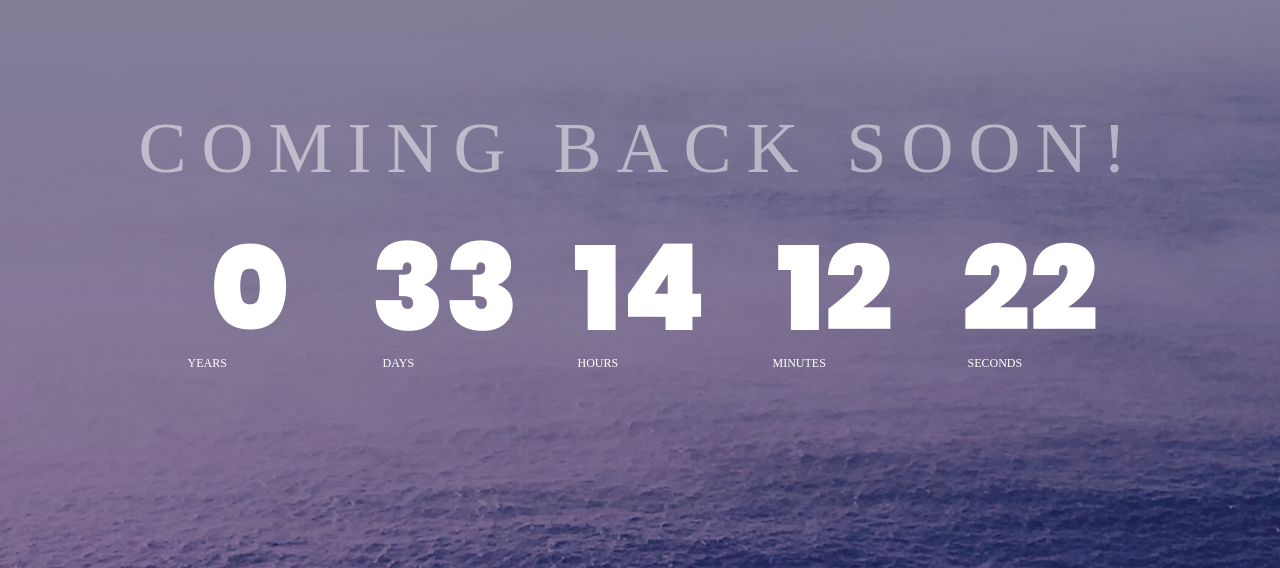
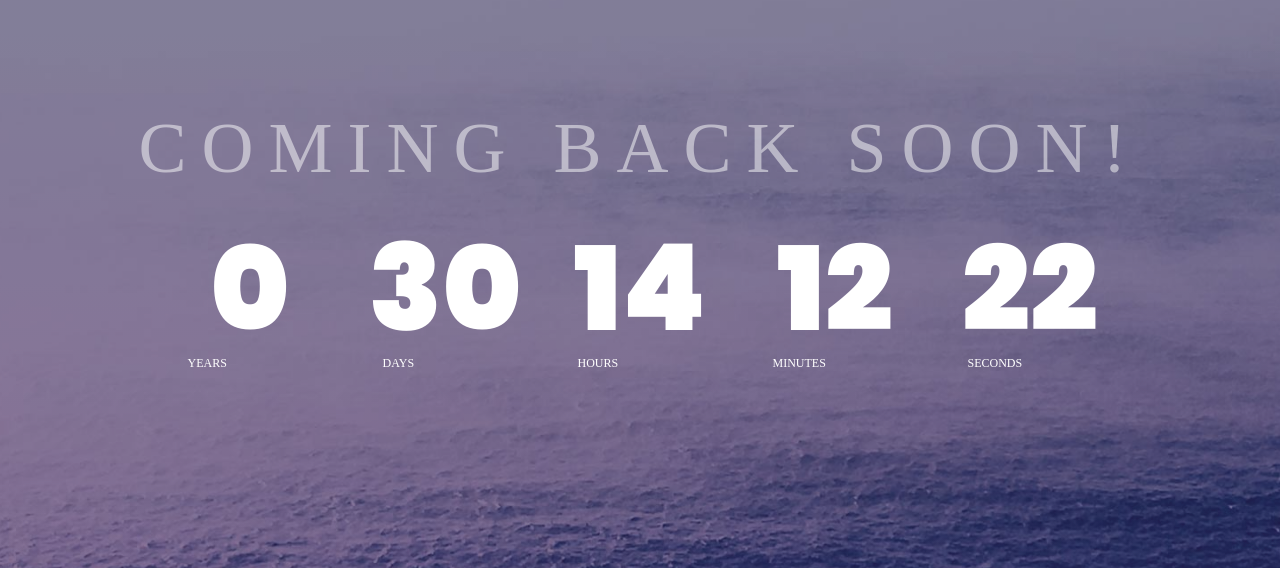
Before and after one commit to malbouy/malbouy.github.io, a plain HTML site: page index.html in a window 1280 px wide. Shown: the part 134-702 px from the top of the page. Drawn offline with Linux system fonts and the light colour scheme; a web font is replaced by a local one.

Commit message:
Update index.html

```diff
--- a/index.html
+++ b/index.html
@@ -115,7 +115,7 @@
 			/*Endtime must be > current time*/
 			endtimeYear: 2023,
 			endtimeMonth: 6,
-			endtimeDate: 10,
+			endtimeDate: 7,
 			endtimeHours: 12,
 			endtimeMinutes: 0,
 			endtimeSeconds: 0,
```
